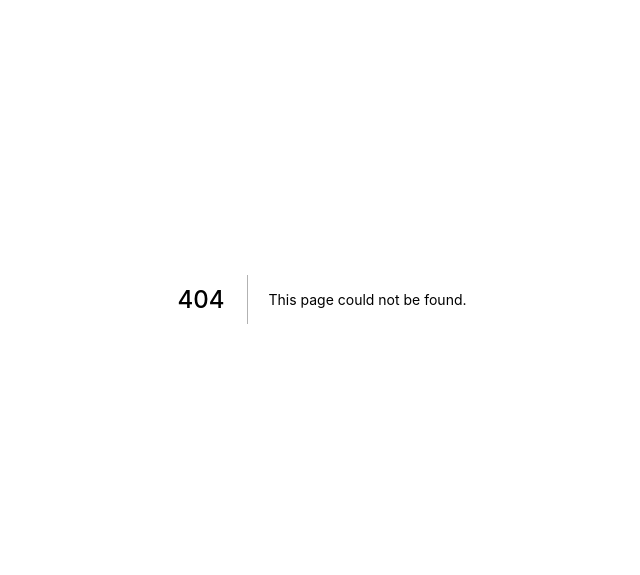
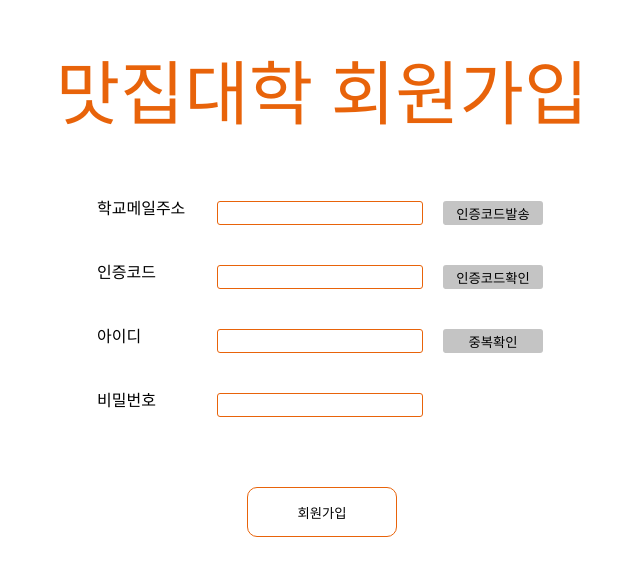
Before and after one commit to beming-dev/college-of-good-restaurants, a Next.js app: page /signup in a window 1280 px wide. Before the commit this address had no page. Shown: the part 101-676 px from the top of the page, without its empty margins (318-958 px from the left). Built offline with nearby package versions, Linux system fonts and the light colour scheme.

Commit message:
Add signup page

```diff
--- a/pages/_document.tsx
+++ b/pages/_document.tsx
@@ -5,7 +5,11 @@ const MyDocument = () => {
     <Html>
       <Head>
         <link rel="preconnect" href="https://fonts.googleapis.com" />
-        <link rel="preconnect" href="https://fonts.gstatic.com" crossOrigin />
+        <link
+          rel="preconnect"
+          href="https://fonts.gstatic.com"
+          crossOrigin="true"
+        />
         <link
           href="https://fonts.googleapis.com/css2?family=Nanum+Pen+Script&display=swap"
           rel="stylesheet"
--- a/pages/index.tsx
+++ b/pages/index.tsx
@@ -2,6 +2,7 @@ import react, { useState } from "react";
 import type { NextPage } from "next";
 import Head from "next/head";
 import Image from "next/image";
+import Link from "next/link";
 
 import Map from "../components/Map";
 import CollegeRankItem from "../components/CollegeRankItem";
@@ -59,7 +60,9 @@ const Home: NextPage = () => {
           <span className="sign-in" onClick={onSigninClick}>
             로그인
           </span>
-          <span className="sign-up">회원가입</span>
+          <Link href="/signup">
+            <a className="sign-up">회원가입</a>
+          </Link>
         </div>
       </div>
       <style jsx>
--- /dev/null
+++ b/pages/signup.tsx
@@ -0,0 +1,78 @@
+import React from "react";
+import type { NextPage } from "next";
+
+const Signup: NextPage = () => {
+  return (
+    <div className="signup">
+      <span className="title">맛집대학 회원가입</span>
+      <div className="mail-box box">
+        <span>학교메일주소</span>
+        <input type="text" />
+        <button>인증코드발송</button>
+      </div>
+      <div className="certificate-box box">
+        <span>인증코드</span>
+        <input type="text" />
+        <button>인증코드확인</button>
+      </div>
+      <div className="id-box box">
+        <span>아이디</span>
+        <input type="text" />
+        <button>중복확인</button>
+      </div>
+      <div className="pw-box box">
+        <span>비밀번호</span>
+        <input type="text" />
+      </div>
+      <button className="btn-signup">회원가입</button>
+      <style jsx>{`
+        .signup {
+          min-height: 100vh;
+          display: flex;
+          flex-direction: column;
+          justify-content: center;
+          align-items: center;
+
+          .title {
+            font-size: 70px;
+            color: #e8630a;
+            margin-bottom: 50px;
+          }
+          .box {
+            width: 450px;
+            display: flex;
+            margin: 20px 0;
+            span {
+              width: 120px;
+            }
+            input {
+              width: 200px;
+              height: 20px;
+              border: 1px solid #e8630a;
+              border-radius: 3px;
+            }
+
+            button {
+              width: 100px;
+              margin-left: 20px;
+              border-radius: 3px;
+              border: none;
+              background: #c4c4c4;
+            }
+          }
+
+          .btn-signup {
+            width: 150px;
+            height: 50px;
+            background: white;
+            border: 1px solid #e8630a;
+            border-radius: 10px;
+            margin-top: 50px;
+          }
+        }
+      `}</style>
+    </div>
+  );
+};
+
+export default Signup;
```
